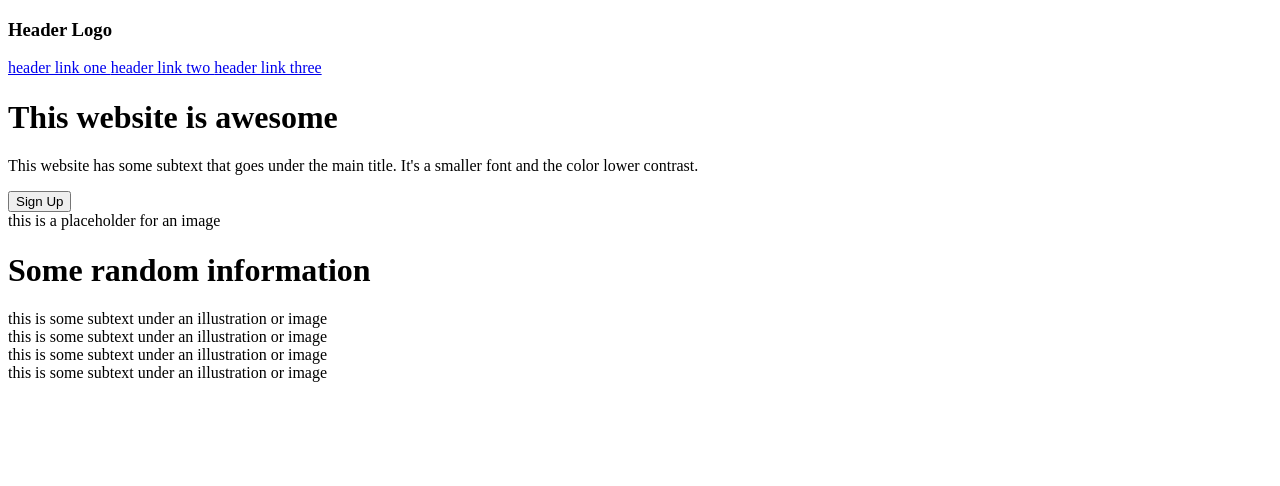
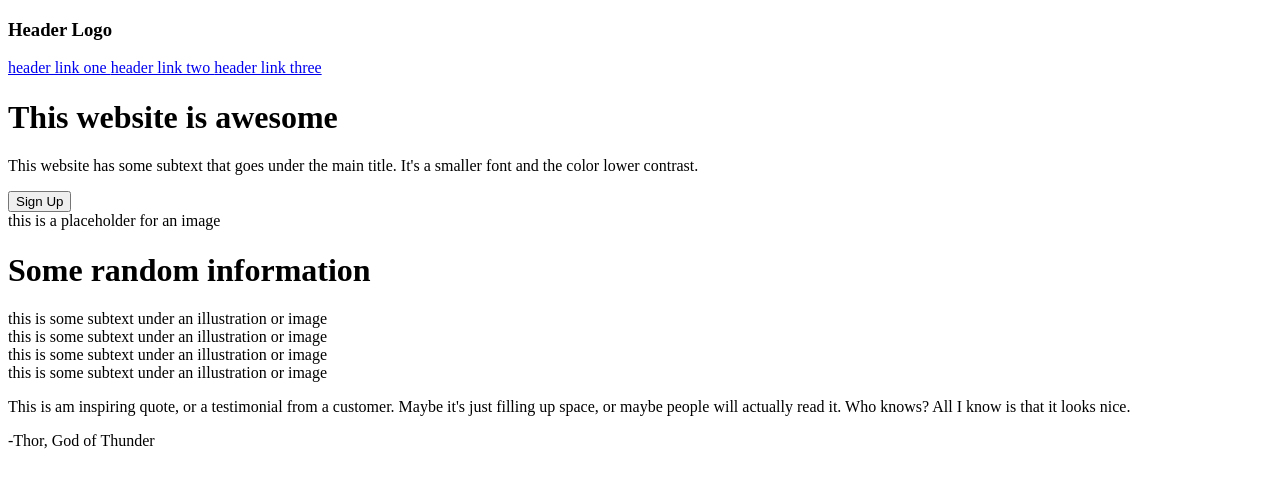
Before and after one commit to BlueAlien449/landing-page, a plain HTML site: page index.html in a window 1280 px wide. Drawn offline with Linux system fonts and the light colour scheme.

Commit message:
Add banner structure and content

```diff
--- a/index.html
+++ b/index.html
@@ -46,7 +46,14 @@
             </div>
         </div>
     </div>
-    <div class="banner"></div>
+    <div class="banner">
+        <p>
+            This is am inspiring quote, or a testimonial from a customer.
+            Maybe it's just filling up space, or maybe people will actually read it.
+            Who knows? All I know is that it looks nice.
+        </p>
+        <p> -Thor, God of Thunder</p>
+    </div>
     <div class="calltoaction"></div>
     <div class="footer"></div>
 </body>
```
